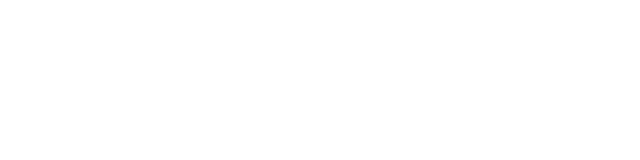
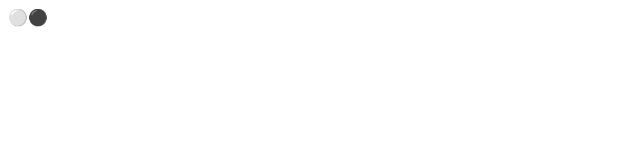
Before and after one commit to Okacchi-san/othello, a Vue app: page / in a window 1280 px wide. Shown: the top 160 px of the page, without its empty margins (0-640 px from the left). Built offline with nearby package versions, Linux system fonts and the light colour scheme.

Commit message:
add stone component

```diff
--- a/src/components/App.vue
+++ b/src/components/App.vue
@@ -1,13 +1,15 @@
 <template>
-
+  <div>
+    <Stone :type="1"></Stone>
+    <Stone :type="-1"></Stone>
+    <Stone :type="0"></Stone>
+  </div>
 </template>
 
 <script>
+import Stone from './Stone.vue';
+
 export default {
-
-}
+  components: { Stone },
+};
 </script>
-
-<script scoped>
-
-</script>
--- /dev/null
+++ b/src/components/Stone.vue
@@ -0,0 +1,24 @@
+<template>
+  <span v-html="content"></span>
+</template>
+
+<script>
+export default {
+  props: ['type'],
+  computed: {
+    content() {
+      if (this.type == '-1') {
+        // 黒
+
+        return '&#x26AB;';
+      } else if (this.type == '1') {
+        // 白
+
+        return '&#x26AA;';
+      }
+
+      return '&nbsp;';
+    },
+  },
+};
+</script>
--- a/src/index.html
+++ b/src/index.html
@@ -7,6 +7,6 @@
 </head>
 <body>
     <div id="app"></div>
+    <script src="./main.js"></script>
 </body>
-<script src="main.js"></script>
 </html>
--- a/src/main.js
+++ b/src/main.js
@@ -1,8 +1,6 @@
-import vue from 'vue/dist/vue';
+import Vue from 'vue';
 import App from './components/App.vue';
 
-
-new vue({
-  el: '#app',
-  render: h => h(App)
-});
+new Vue({
+  render: h => h(App),
+}).$mount('#app');
```
